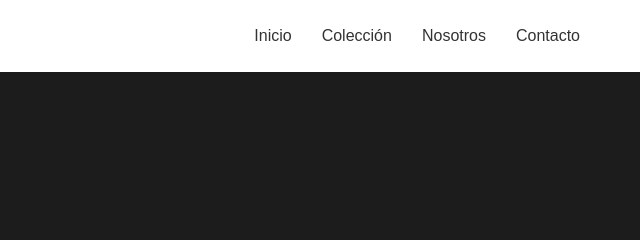
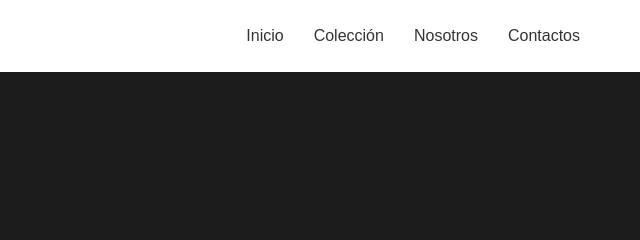
Before and after one commit to DiegoLM-source/Quiz-2, a plain HTML site: page Index.html in a window 1280 px wide. Shown: the top 240 px of the page, 640-1280 px from the left. Drawn offline with Linux system fonts and the light colour scheme.

```diff
--- a/Index.html
+++ b/Index.html
@@ -16,7 +16,7 @@
         <li><a href="#">Inicio</a></li>
         <li><a href="#">Colección</a></li>
         <li><a href="#">Nosotros</a></li>
-        <li><a href="#">Contacto</a></li>
+        <li><a href="#">Contactos</a></li>
       </ul>
     </nav>
   </header>
```
